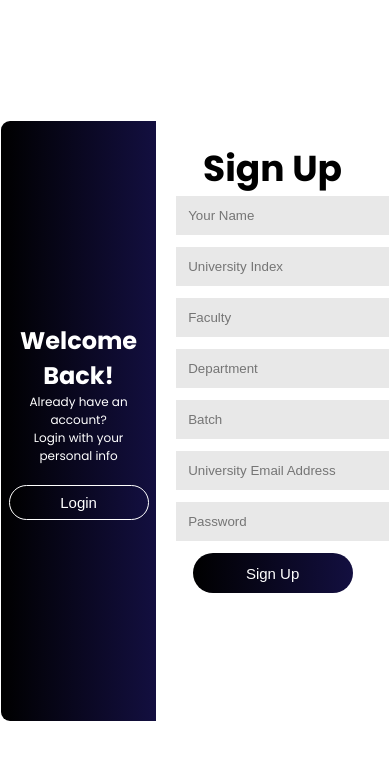
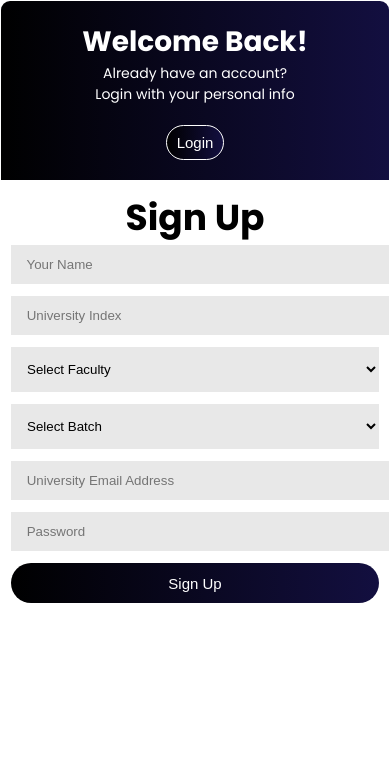
Before and after one commit to iransamarasekara/MoraMercFrontend, a React (Create React App) app: page /signup in a window 390 px wide. Shown: the top 760 px of the page. Built offline with nearby package versions, Linux system fonts and the light colour scheme; the HTML template or start-up script is replaced by a standard one.

Commit message:
signup form

```diff
--- a/src/Pages/CSS/Signup.css
+++ b/src/Pages/CSS/Signup.css
@@ -24,7 +24,7 @@
   box-sizing: border-box;
 }
 
-  .signup-fields input {
+.signup-fields input{
   display: block;
   width: 100%;
   margin-bottom: 12px;
@@ -32,6 +32,18 @@
   border: none;
   background-color: rgb(232, 232, 232);
 }
+
+.signup-fields select {
+  display: block;
+  width: 100%;
+  margin-bottom: 12px;
+  padding: 12px;
+  border: none;
+  background-color: rgb(232, 232, 232);
+  height: 45px;
+}
+
+
 
 .signup button {
   width: 160px;
@@ -74,3 +86,31 @@
   background-color: #f1f1f1;
   color: #ffffff;
 }
+
+/* Mobile and iPad Specific CSS */
+@media (max-width: 768px) {
+  .signup-container {
+    flex-direction: column;
+    width: 100%;
+    height: auto;
+    margin-top: -120px;
+  }
+
+  .signup-form, .hello-container {
+    width: 100%;
+    padding: 10px;
+  }
+
+  .hello-container {
+    font-size: 14px;
+    padding: 20px;
+  }
+
+  .signup button {
+    width: 100%;
+  }
+
+  .switch.signup.button {
+    width: 100%;
+  }
+}
--- a/src/Pages/Signup.jsx
+++ b/src/Pages/Signup.jsx
@@ -1,6 +1,6 @@
 import React, { useState } from 'react';
 import './CSS/Signup.css';
-import profile_default from '../Components/Assets/profile_photo_default.webp'
+import profile_default from '../Components/Assets/profile_photo_default.webp';
 
 const Signup = () => {
   const [formData, setFormData] = useState({
@@ -11,7 +11,7 @@ const Signup = () => {
     faculty: "",
     department: "",
     batch: "",
-    profile_pic: '',//profile_default,////
+    profile_pic: '', // profile_default, ////
   });
 
   const [message, setMessage] = useState('');
@@ -22,8 +22,6 @@ const Signup = () => {
 
   const signup = async () => {
     console.log("Signup Function Executed", formData);
-
-
 
     let responseData;
     await fetch('https://projectbisonbackend.onrender.com/signup', {
@@ -41,7 +39,6 @@ const Signup = () => {
     } else {
       alert(responseData.errors);
     }
-
   };
 
   const handleSubmit = (event) => {
@@ -77,22 +74,44 @@ const Signup = () => {
         </div>
         <div className="signup-form">
           <h1>Sign Up</h1>
-          {/* {message && <p className="message">{message}</p>} */}
           <div className='signup-fields'>
             <form onSubmit={handleSubmit} className='signup-fields'>
-            <input name='username' value={formData.username} onChange={changeHandler} type='text' placeholder='Your Name' required />
-            <input name='index' value={formData.index} onChange={changeHandler} type='text' placeholder='University Index' required />
-            <input name='faculty' value={formData.faculty} onChange={changeHandler} type='text' placeholder='Faculty' required />
-            <input name='department' value={formData.department} onChange={changeHandler} type='text' placeholder='Department' required />
-            <input name='batch' value={formData.batch} onChange={changeHandler} type='text' placeholder='Batch' required />
-            <input name='email' value={formData.email} onChange={changeHandler} type='email' placeholder='University Email Address' required />
-            <input name='password' value={formData.password} onChange={changeHandler} type="password" placeholder='Password' required />
+              <input name='username' value={formData.username} onChange={changeHandler} type='text' placeholder=' Your Name' required />
+              <input name='index' value={formData.index} onChange={changeHandler} type='text' placeholder=' University Index' required />
+              <select Name='faculty' value={formData.faculty} onChange={changeHandler} required>
+                <option value=''>Select Faculty</option>
+                <option value='Faculty of Engineering'>Faculty of Engineering</option>
+                <option value='Faculty of IT'>Faculty of IT</option>
+                <option value='Faculty of Business'>Faculty of Business</option>
+                <option value='Faculty of Architecture'>Faculty of Architecture</option>
+                <option value='Faculty of Medicine'>Faculty of Medicine</option>
+              </select>
+              {formData.faculty === 'Faculty of Engineering' && (
+                <select Name='department' value={formData.department} onChange={changeHandler} required>
+                  <option value=''>Select Department</option>
+                  <option value='Department of Computer Science & Engineering'>Department of Computer Science & Engineering</option>
+                  <option value='Department of Mechanical Engineering'>Department of Mechanical Engineering</option>
+                  <option value='Department of Electronic & Telecom. Engineering'>Department of Electronic & Telecom. Engineering</option>
+                  <option value='Department of Chemical & Process Engineering'>Department of Chemical & Process Engineering</option>
+                  <option value='Department of Civil Engineering'>Department of Civil Engineering</option>
+                  <option value='Department of Textile & Apparel Engineering'>Department of Textile & Apparel Engineering</option>
+                  <option value='Department of Earth Resource Engineering'>Department of Earth Resource Engineering</option>
+                </select>
+              )}
+              <select Name='batch' value={formData.batch} onChange={changeHandler} required>
+                <option value=''>Select Batch</option>
+                <option value='19'>19</option>
+                <option value='20'>20</option>
+                <option value='21'>21</option>
+                <option value='22'>22</option>
+                <option value='23'>23</option>
+              </select>
+              <input name='email' value={formData.email} onChange={changeHandler} type='email' placeholder=' University Email Address' required />
+              <input name='password' value={formData.password} onChange={changeHandler} type="password" placeholder=' Password' required />
               {message && <p className="message">{message}</p>}
               <button type="submit">Sign Up</button>
             </form>
           </div>
-
-          {/* <button onClick={handleSubmit}>Sign Up</button> */}
         </div>
       </div>
     </div>
```
Lines whose indentation alone changed are shown as unchanged.
